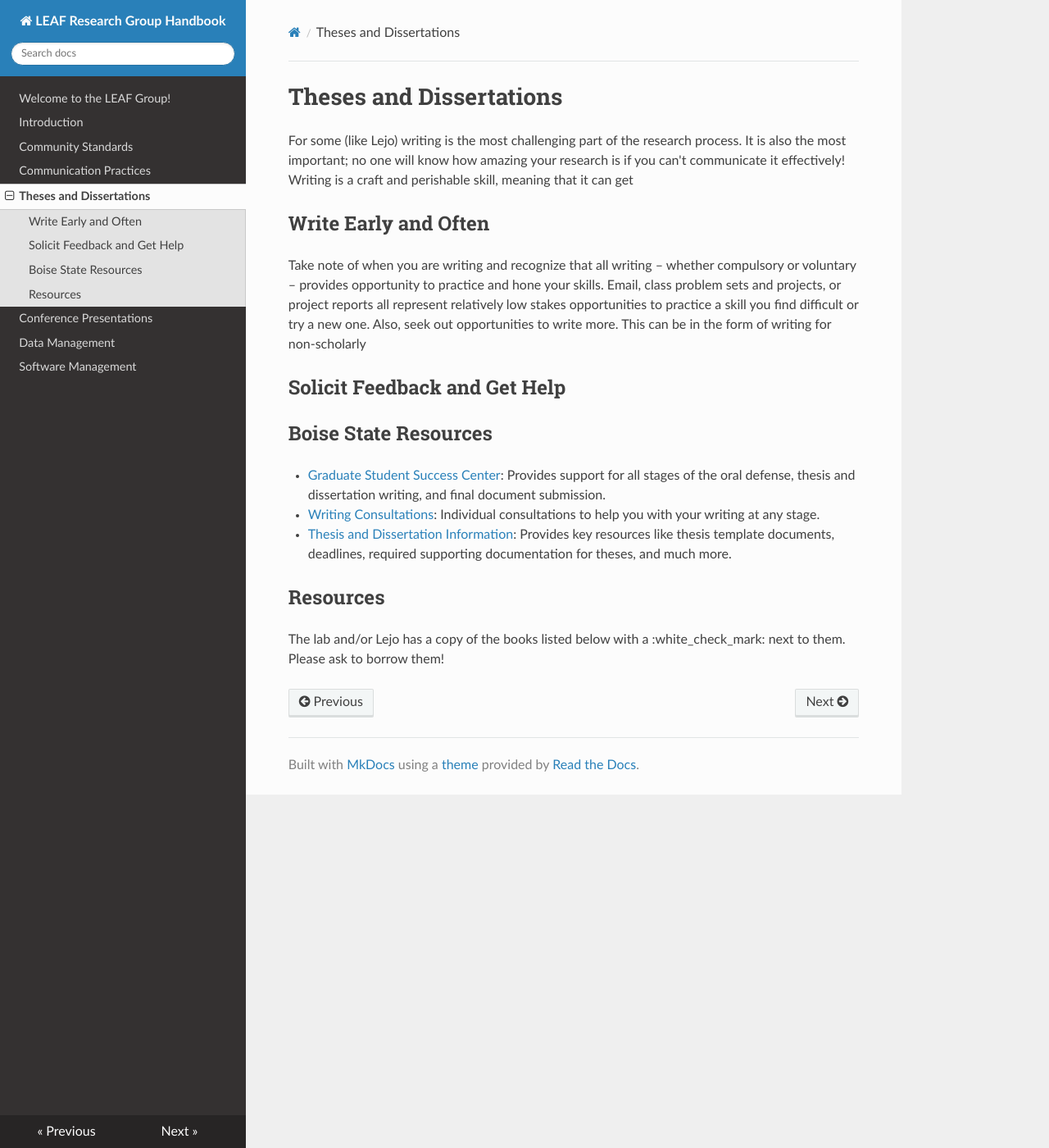
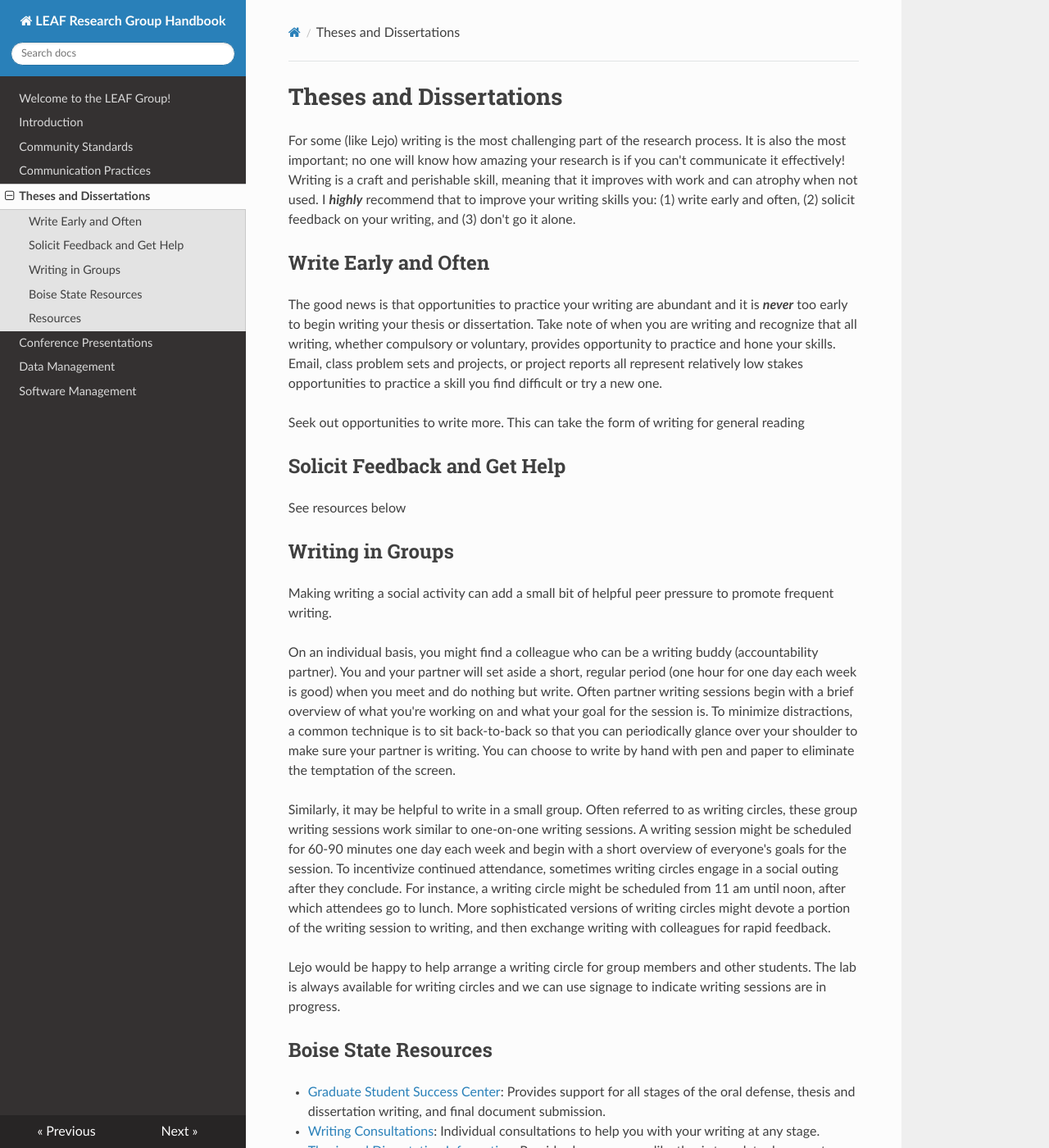
Before and after one commit to LEAF-BoiseState/leaf-group-handbook, an MkDocs documentation site: the page built from docs/4-theses-and-dissertations.md, in a window 1280 px wide and 1400 px high. Shown: the whole window at 82% size. Built offline with MkDocs 1.6.1, drawn with Linux system fonts in a browser that asks for light colours; nearby versions of some CDN libraries.

Commit message:
Update thesis and dissertation section

```diff
--- a/docs/4-theses-and-dissertations.md
+++ b/docs/4-theses-and-dissertations.md
@@ -1,14 +1,26 @@
 # Theses and Dissertations
 
- For some (like Lejo) writing is the most challenging part of the research process. It is also the most important; no one will know how amazing your research is if you can't communicate it effectively! Writing is a craft and perishable skill, meaning that it can get
+ For some (like Lejo) writing is the most challenging part of the research process. It is also the most important; no one will know how amazing your research is if you can't communicate it effectively! Writing is a craft and perishable skill, meaning that it improves with work and can atrophy when not used. I __*highly*__ recommend that to improve your writing skills you: (1) write early and often, (2) solicit feedback on your writing, and (3) don't go it alone.
 
 ## Write Early and Often
 
-Take note of when you are writing and recognize that all writing – whether compulsory or voluntary – provides opportunity to practice and hone your skills. Email, class problem sets and projects, or project reports all represent relatively low stakes opportunities to practice a skill you find difficult or try a new one. Also, seek out opportunities to write more. This can be in the form of writing for non-scholarly
+The good news is that opportunities to practice your writing are abundant and it is __*never*__ too early to begin writing your thesis or dissertation. Take note of when you are writing and recognize that all writing, whether compulsory or voluntary, provides opportunity to practice and hone your skills. Email, class problem sets and projects, or project reports all represent relatively low stakes opportunities to practice a skill you find difficult or try a new one.
+
+Seek out opportunities to write more. This can take the form of writing for general reading
 
 ## Solicit Feedback and Get Help
 
+See resources below
 
+## Writing in Groups
+
+Making writing a social activity can add a small bit of helpful peer pressure to promote frequent writing.
+
+On an individual basis, you might find a colleague who can be a writing buddy (accountability partner). You and your partner will set aside a short, regular period (one hour for one day each week is good) when you meet and do nothing but write. Often partner writing sessions begin with a brief overview of what you're working on and what your goal for the session is. To minimize distractions, a common technique is to sit back-to-back so that you can periodically glance over your shoulder to make sure your partner is writing. You can choose to write by hand with pen and paper to eliminate the temptation of the screen.
+
+Similarly, it may be helpful to write in a small group. Often referred to as writing circles, these group writing sessions work similar to one-on-one writing sessions. A writing session might be scheduled for 60-90 minutes one day each week and begin with a short overview of everyone's goals for the session. To incentivize continued attendance, sometimes writing circles engage in a social outing after they conclude. For instance, a writing circle might be scheduled from 11 am until noon, after which attendees go to lunch. More sophisticated versions of writing circles might devote a portion of the writing session to writing, and then exchange writing with colleagues for rapid feedback.
+
+Lejo would be happy to help arrange a writing circle for group members and other students. The lab is always available for writing circles and we can use signage to indicate writing sessions are in progress.
 
 ## Boise State Resources
 
```
